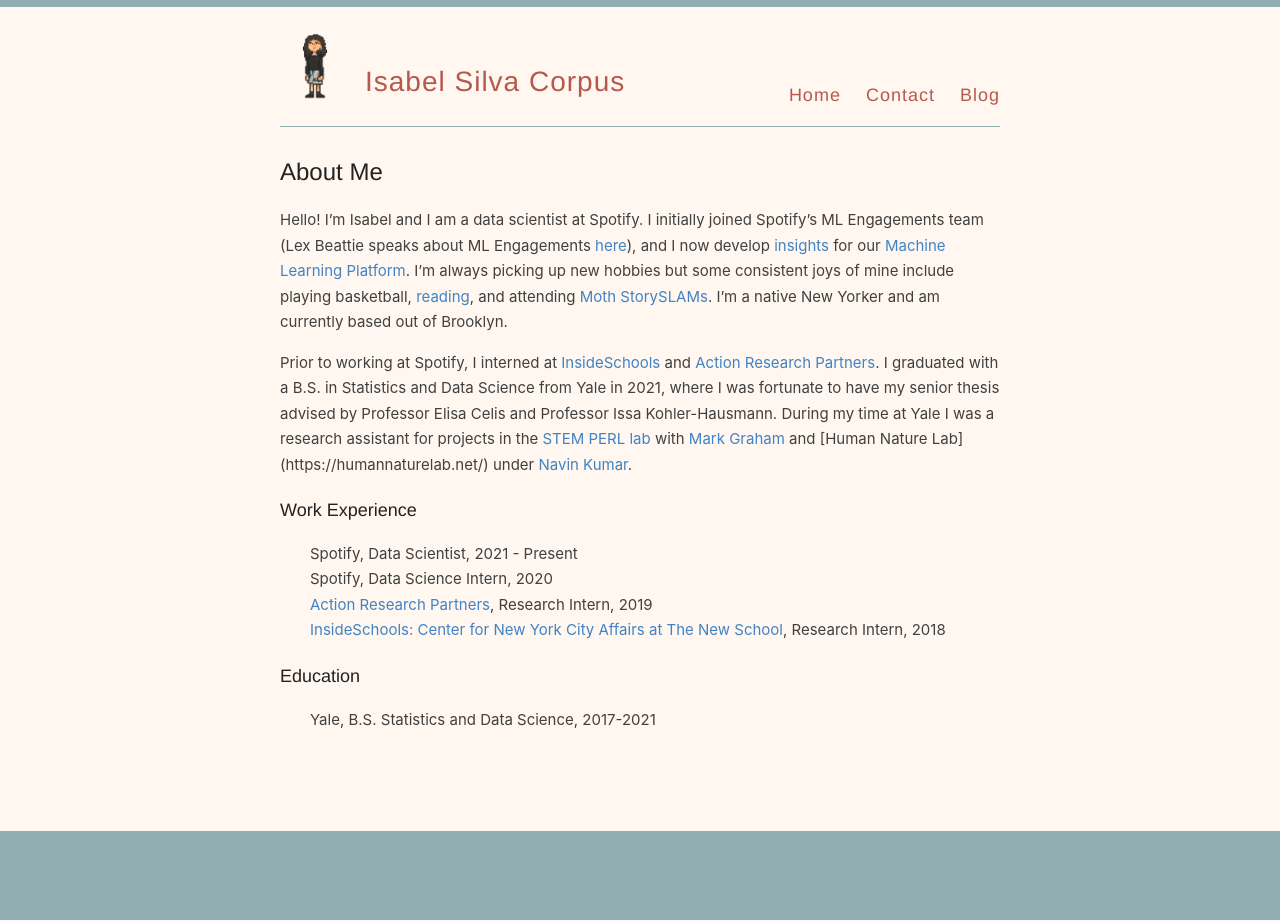
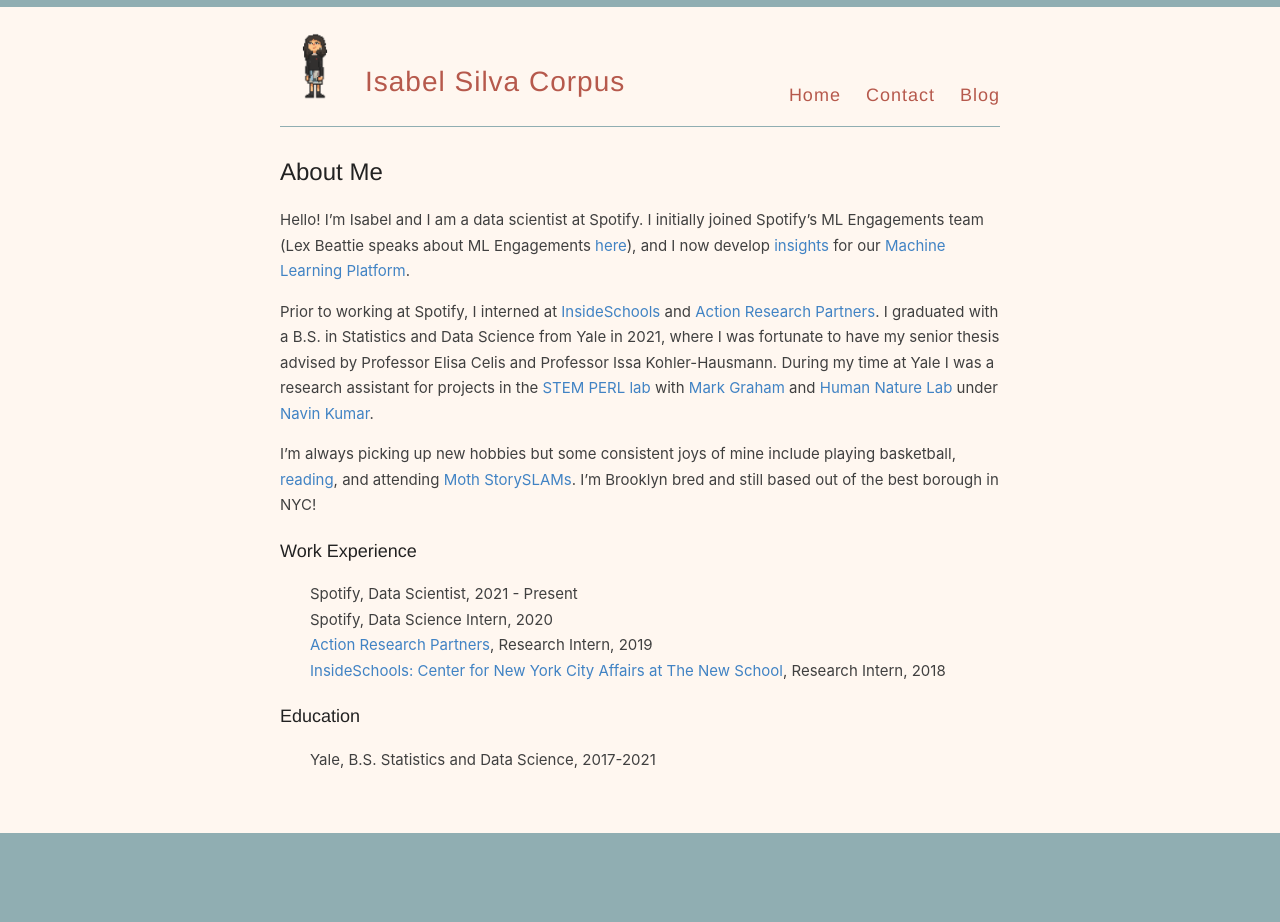
Before and after one commit to isabelsilvacorpus/isabelsilvacorpus.github.io, a Jekyll site: the page built from index.md, in a window 1280 px wide. Built offline with Jekyll 4.4.1, drawn with Linux system fonts in a browser that asks for light colours.

Commit message:
Minor paragraph change

```diff
--- a/index.md
+++ b/index.md
@@ -5,9 +5,11 @@
 
 ## About Me
 
-Hello! I'm Isabel and I am a data scientist at Spotify. I initially joined Spotify's ML Engagements team (Lex Beattie speaks about ML Engagements [here](https://www.youtube.com/watch?v=WvwclqkEEpE)), and I now develop [insights](https://medium.com/@SpotifyInsights) for our [Machine Learning Platform](https://engineering.atspotify.com/2019/12/the-winding-road-to-better-machine-learning-infrastructure-through-tensorflow-extended-and-kubeflow/). I'm always picking up new hobbies but some consistent joys of mine include playing basketball, [reading](https://www.goodreads.com/isabel_s_c_9), and attending [Moth StorySLAMs](https://themoth.org/about-moth-events). I'm a native New Yorker and am currently based out of Brooklyn.
+Hello! I'm Isabel and I am a data scientist at Spotify. I initially joined Spotify's ML Engagements team (Lex Beattie speaks about ML Engagements [here](https://www.youtube.com/watch?v=WvwclqkEEpE)), and I now develop [insights](https://medium.com/@SpotifyInsights) for our [Machine Learning Platform](https://engineering.atspotify.com/2019/12/the-winding-road-to-better-machine-learning-infrastructure-through-tensorflow-extended-and-kubeflow/).
 
-Prior to working at Spotify, I interned at [InsideSchools](https://insideschools.org/about/about-us) and [Action Research Partners](https://www.actionresearch.io). I graduated with a B.S. in Statistics and Data Science from Yale in 2021, where I was fortunate to have my senior thesis advised by Professor Elisa Celis and Professor Issa Kohler-Hausmann. During my time at Yale I was a research assistant for projects in the [STEM PERL lab](https://stem-perl.yale.edu/) with [Mark Graham](https://eeb.yale.edu/people/research-scientists/mark-graham) and [Human Nature Lab] (https://humannaturelab.net/) under [Navin Kumar](https://sites.google.com/view/navin-kumar).
+Prior to working at Spotify, I interned at [InsideSchools](https://insideschools.org/about/about-us) and [Action Research Partners](https://www.actionresearch.io). I graduated with a B.S. in Statistics and Data Science from Yale in 2021, where I was fortunate to have my senior thesis advised by Professor Elisa Celis and Professor Issa Kohler-Hausmann. During my time at Yale I was a research assistant for projects in the [STEM PERL lab](https://stem-perl.yale.edu/) with [Mark Graham](https://eeb.yale.edu/people/research-scientists/mark-graham) and [Human Nature Lab](https://humannaturelab.net/) under [Navin Kumar](https://sites.google.com/view/navin-kumar).
+
+I'm always picking up new hobbies but some consistent joys of mine include playing basketball, [reading](https://www.goodreads.com/isabel_s_c_9), and attending [Moth StorySLAMs](https://themoth.org/about-moth-events). I'm Brooklyn bred and still based out of the best borough in NYC!
 
 #### Work Experience
 
```
Also changed, not shown: contact.md (+1 -0 lines).
